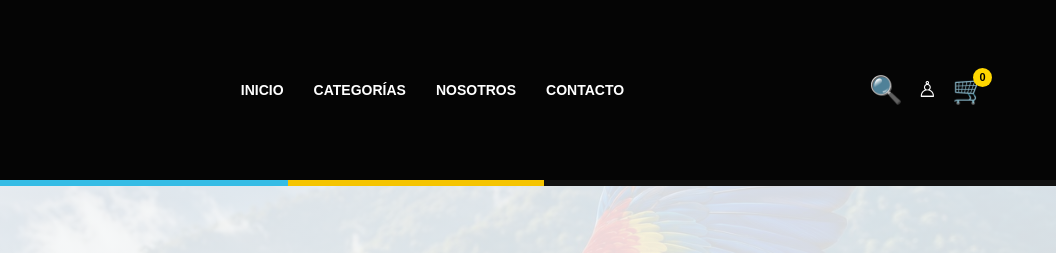
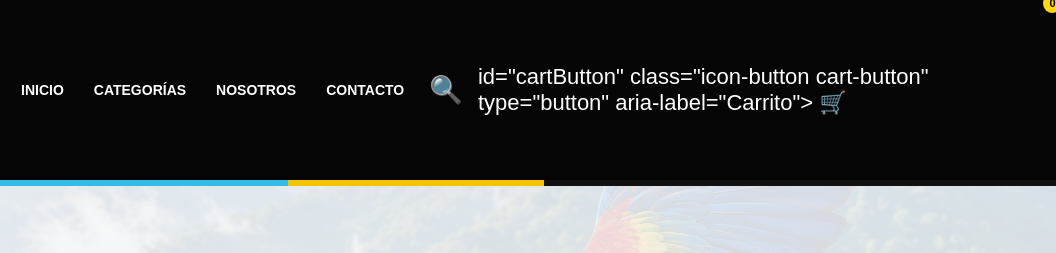
Before and after one commit to annerturcios25-oss/NOVAGUET, a website: page public/index.html in a window 1280 px wide. Shown: the top 253 px of the page, 224-1280 px from the left. Drawn offline with Linux system fonts and the light colour scheme; no server answers.

Commit message:
Actualizar index.html

```diff
--- a/public/index.html
+++ b/public/index.html
@@ -82,11 +82,6 @@
           🔍
         </button>
 
-        <span class="user-icon">
-          ♙
-        </span>
-
-       <button
   id="cartButton"
   class="icon-button cart-button"
   type="button"
```
